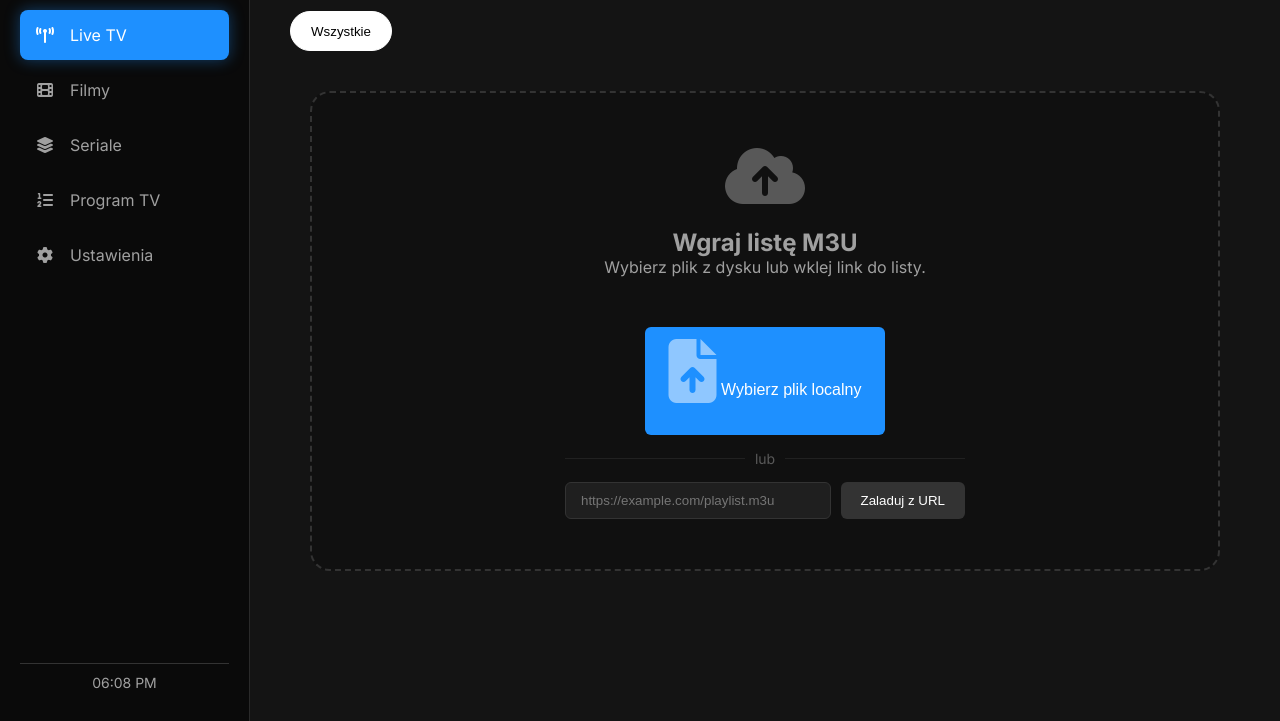
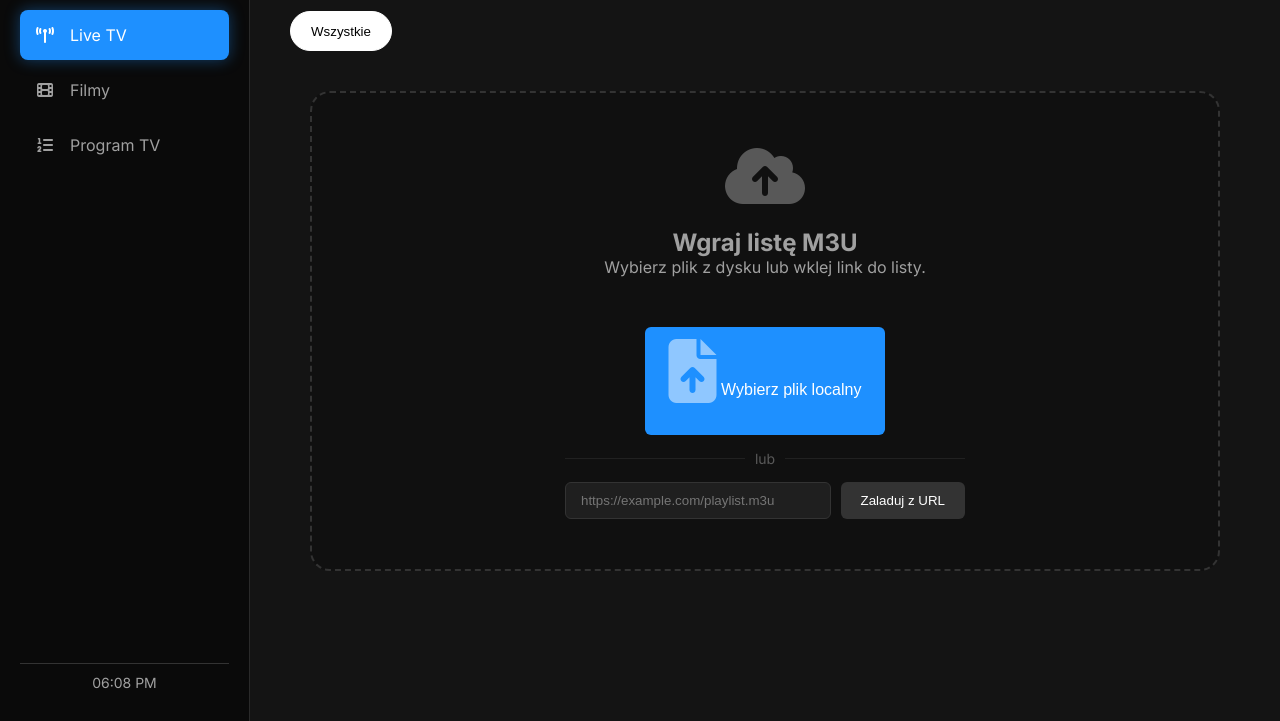
Before and after one commit to Zezolek1234/iptv-proxy, a website: page index.html in a window 1280 px wide. Shown: the part 79-800 px from the top of the page. Drawn offline with nearby package versions, Linux system fonts and the light colour scheme; no server answers.

Commit message:
Update index.html

```diff
--- a/index.html
+++ b/index.html
@@ -32,14 +32,8 @@
                 <li data-view="movies">
                     <i class="fa-solid fa-film"></i> <span>Filmy</span>
                 </li>
-                <li data-view="series">
-                    <i class="fa-solid fa-layer-group"></i> <span>Seriale</span>
-                </li>
                 <li data-view="epg">
                     <i class="fa-solid fa-list-ol"></i> <span>Program TV</span>
-                </li>
-                <li data-view="settings">
-                    <i class="fa-solid fa-cog"></i> <span>Ustawienia</span>
                 </li>
             </ul>
             <div class="clock" id="clock">00:00</div>
```
